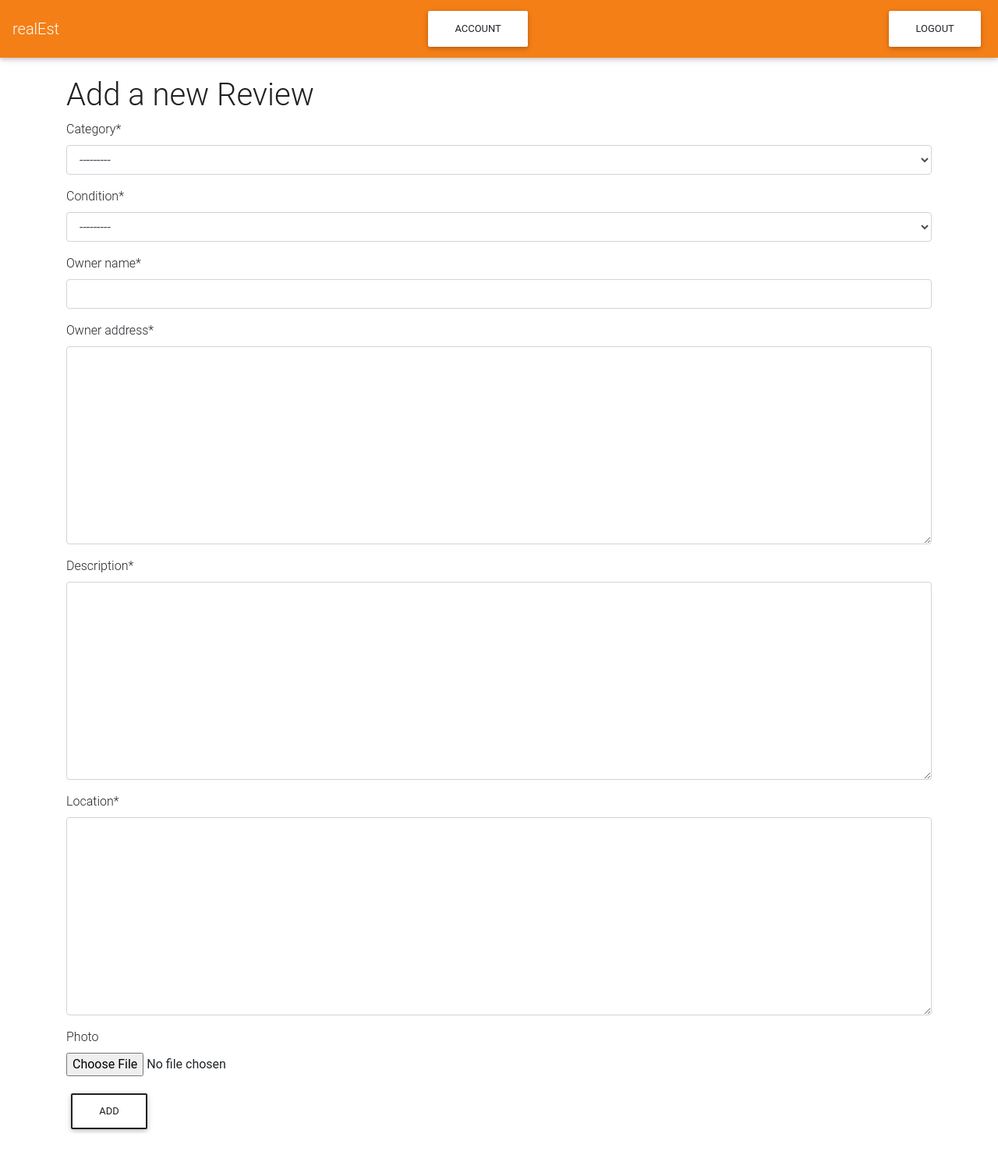
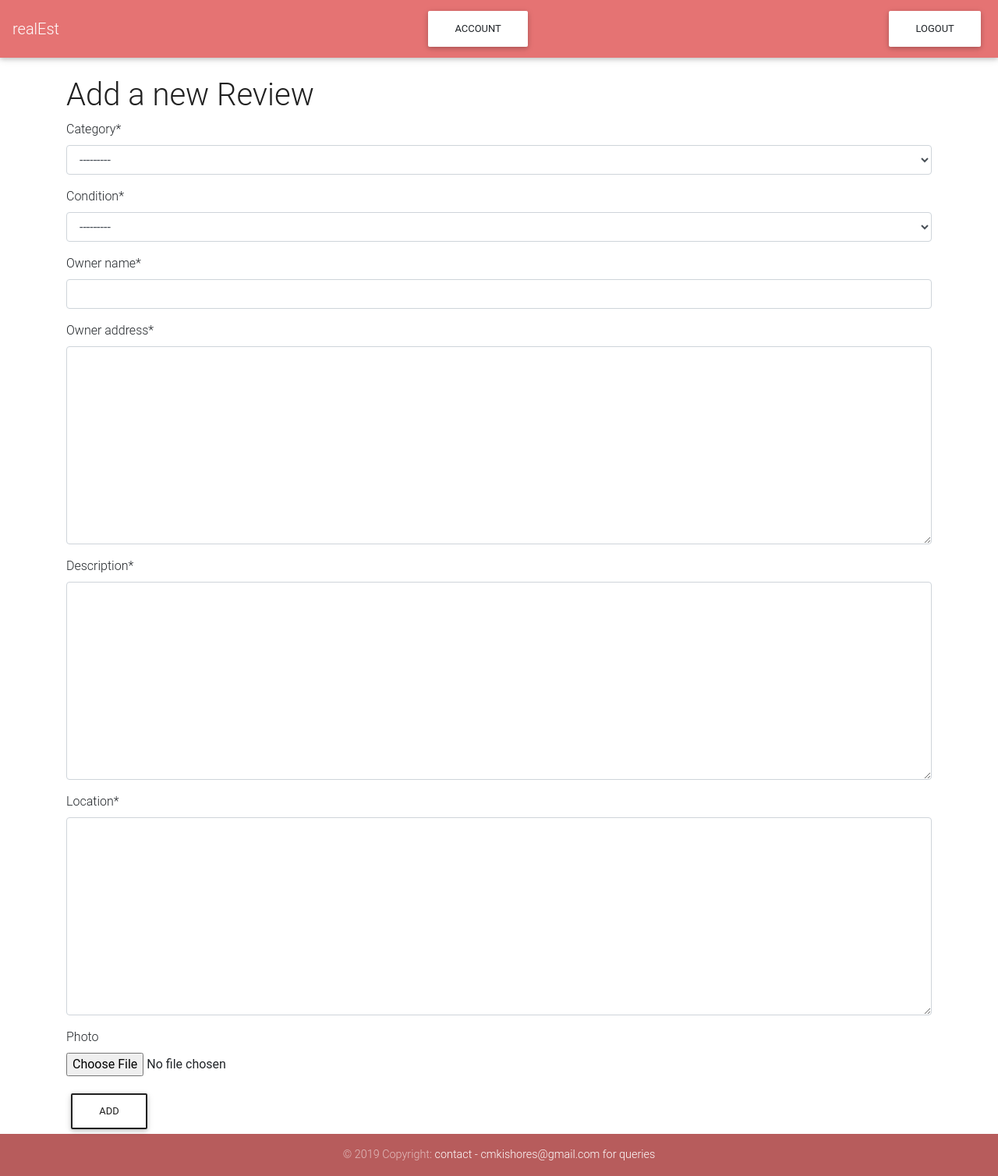
Before and after one commit to cmkishores/real_estate_website, a Django app: page /new/ in a window 1280 px wide. Shown: the whole page at 78% size. Before the commit the page ends 1453 px from the top, so only its background shows below. Run offline with Django 3.2, Linux system fonts and the light colour scheme; a user stored in the database is signed in; some libraries are stand-ins or nearby versions.

Commit message:
Changed the navbar color from orange to red,  added a footer in base.html

```diff
--- a/templates/base.html
+++ b/templates/base.html
@@ -21,7 +21,7 @@
 <body>
 
 <!--Navbar-->
-<nav class="navbar navbar-dark yellow darken-4 mb-4">
+<nav class="navbar navbar-dark red lighten-2 mb-4">
 
   <!-- Navbar brand -->
   <a class="navbar-brand " href="{% url 'home' %}">realEst</a>
@@ -29,7 +29,7 @@
   {% if not request.user.is_authenticated %}
   <a class="navbar-link btn orange lighten-2 text-dark" href="{% url 'login'%}">LogIn</a>
 
-  <a class="navbar-link btn yellow darken-2" href="{% url 'signup' %}">SignUp!</a>
+  <a class="navbar-link btn red darken-2" href="{% url 'signup' %}">SignUp!</a>
 
 
 
@@ -45,7 +45,13 @@
 	{% block body %}  {% endblock body %}
 </div>
 
+<footer class="page-footer font-small red lighten-2" >
 
+  <div class="footer-copyright text-center py-3">© 2019 Copyright:
+    <a href="https://mdbootstrap.com/education/bootstrap/">contact - cmkishores@gmail.com for queries</a>
+  </div>
+
+</footer>
 
 
 
```
